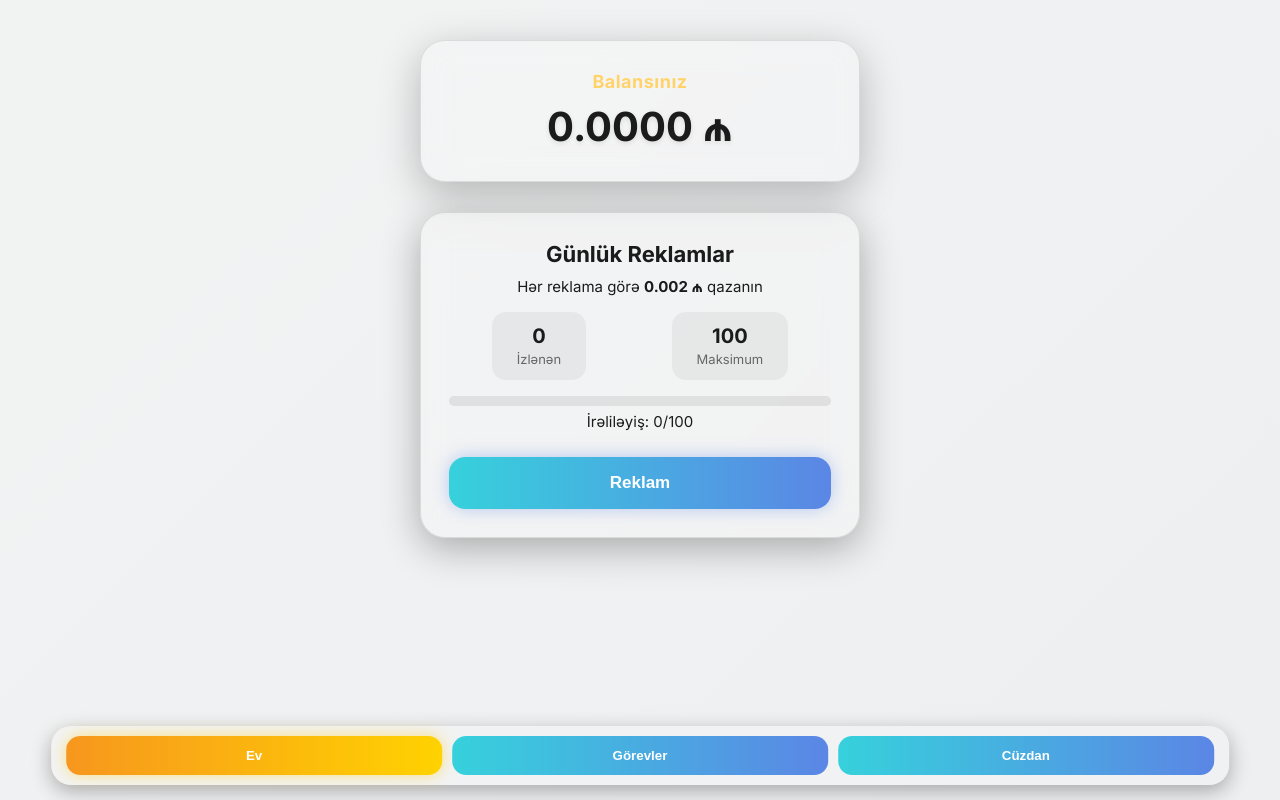
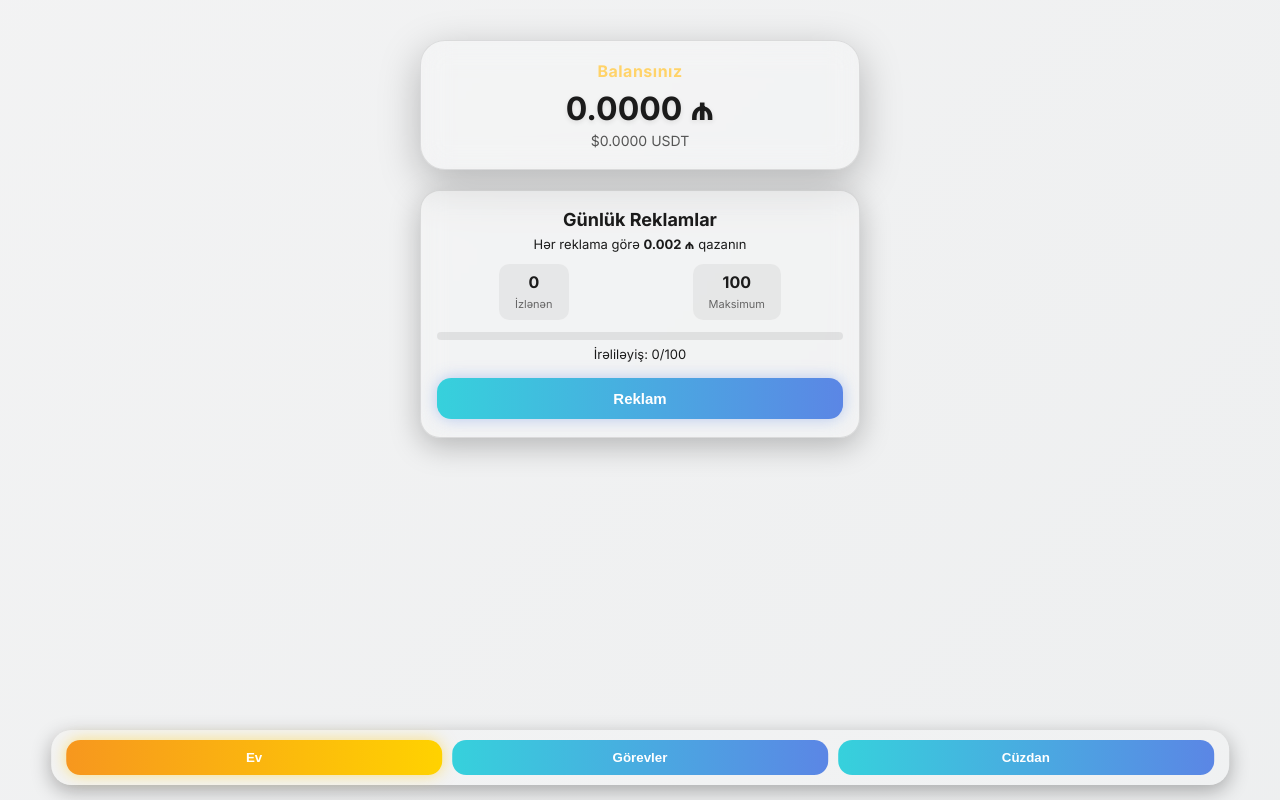
Before and after one commit to TuRaL14688/Qazanc, a plain HTML site: page index.html in a window 1280 px wide. Drawn offline with Linux system fonts and the light colour scheme.

Commit message:
index.html

```diff
--- a/index.html
+++ b/index.html
@@ -25,7 +25,8 @@ body{
   background:linear-gradient(135deg,var(--bg-start),var(--bg-end));
   background-size:400% 400%;
   animation:bgMove 12s ease infinite;
-  color:var(--text-dark);min-height:100vh;
+  color:var(--text-dark);
+  min-height:100vh;
   user-select:none;-webkit-user-select:none;
   -webkit-tap-highlight-color:transparent;
 }
@@ -42,65 +43,64 @@ body{
 .balance-card{
   background:var(--card-bg);
   border-radius:25px;
-  padding:30px 22px;
-  margin-bottom:30px;
+  padding:20px 18px;
+  margin-bottom:20px;
   box-shadow:0 12px 40px rgba(0,0,0,0.25);
   backdrop-filter:blur(14px);
   text-align:center;
   border:1px solid var(--card-border);
-  transition:transform 0.3s;
+  pointer-events:none;
 }
-.balance-card:hover{transform:scale(1.02);}
-.balance-card h3{font-size:18px;color:var(--accent);margin-bottom:10px;letter-spacing:0.5px;}
-.balance-card .amount{font-size:40px;font-weight:700;margin-top:5px;color:var(--text-dark);text-shadow:0 2px 5px rgba(0,0,0,0.1);}
-.balance-card .usd{font-size:16px;color:#555;margin-top:5px;}
+.balance-card h3{font-size:16px;color:var(--accent);margin-bottom:8px;letter-spacing:0.5px;}
+.balance-card .amount{font-size:32px;font-weight:700;margin-top:5px;color:var(--text-dark);text-shadow:0 2px 5px rgba(0,0,0,0.1);}
+.balance-card .usd{font-size:14px;color:#555;margin-top:4px;}
 
 .ad-card, .task-card{
   background:var(--card-bg);
-  border-radius:25px;
-  padding:28px;
+  border-radius:20px;
+  padding:18px 16px;
   text-align:center;
-  box-shadow:0 10px 38px rgba(0,0,0,0.3);
-  backdrop-filter:blur(15px);
+  box-shadow:0 8px 30px rgba(0,0,0,0.25);
+  backdrop-filter:blur(12px);
   border:1px solid var(--card-border);
-  margin-bottom:20px;
+  margin-bottom:12px;
 }
-.ad-card h2, .task-card h2{font-size:22px;color:var(--text-dark);margin-bottom:10px;}
-.ad-card p, .task-card p{margin:6px 0;color:var(--text-dark);font-size:15px;}
-.stats{display:flex;justify-content:space-around;margin-top:16px;}
-.stat{background:rgba(0,0,0,0.05);border-radius:14px;padding:12px 25px;}
-.stat span{display:block;font-size:20px;font-weight:700;color:var(--text-dark);}
-.stat label{font-size:13px;color:#666;}
-.progress{height:10px;background:rgba(0,0,0,0.08);border-radius:8px;overflow:hidden;margin-top:16px;}
+.ad-card h2, .task-card h2{font-size:18px;color:var(--text-dark);margin-bottom:6px;}
+.ad-card p, .task-card p{margin:4px 0;color:var(--text-dark);font-size:13px;}
+.stats{display:flex;justify-content:space-around;margin-top:12px;}
+.stat{background:rgba(0,0,0,0.05);border-radius:10px;padding:8px 16px;}
+.stat span{display:block;font-size:16px;font-weight:700;color:var(--text-dark);}
+.stat label{font-size:11px;color:#666;}
+.progress{height:8px;background:rgba(0,0,0,0.08);border-radius:6px;overflow:hidden;margin-top:12px;}
 .progress-fill{height:100%;background:#4ADE80;width:0%;transition:width .4s;}
 
 .ad-btn, .task-card button{
   width:100%;
-  margin-top:20px;
-  padding:16px;
-  font-size:17px;
+  margin-top:12px;
+  padding:12px;
+  font-size:15px;
   font-weight:700;
   border:none;
-  border-radius:16px;
+  border-radius:14px;
   color:var(--text-light);
   cursor:pointer;
   transition:0.3s;
 }
 .ad-btn{
   background:linear-gradient(90deg,var(--btn-gradient-start),var(--btn-gradient-end));
-  box-shadow:0 0 18px var(--btn-shadow);
+  box-shadow:0 0 16px var(--btn-shadow);
 }
-.ad-btn:hover:not(.waiting){transform:scale(1.05);box-shadow:0 0 25px var(--btn-shadow);}
-.task-card button{background:linear-gradient(90deg,#f7971e,#ffd200);box-shadow:0 0 18px rgba(255,210,50,0.4);}
-.task-card button:hover{transform:scale(1.05);box-shadow:0 0 25px rgba(255,210,50,0.6);}
+.ad-btn:hover:not(.waiting){transform:scale(1.03);box-shadow:0 0 20px var(--btn-shadow);}
+.task-card button{background:linear-gradient(90deg,#f7971e,#ffd200);box-shadow:0 0 16px rgba(255,210,50,0.4);}
+.task-card button:hover{transform:scale(1.03);box-shadow:0 0 20px rgba(255,210,50,0.6);}
 .task-card button.completed{background:gray !important;box-shadow:none !important;cursor:not-allowed !important;pointer-events:none !important;opacity:0.55;}
 
 .menu{position:fixed;bottom:15px;left:50%;transform:translateX(-50%);width:92%;display:flex;justify-content:space-around;background:rgba(255,255,255,0.15);padding:10px;border-radius:20px;box-shadow:0 6px 20px rgba(0,0,0,.3);}
-.menu button{flex:1;margin:0 5px;padding:12px;border:none;border-radius:14px;background:linear-gradient(90deg,#36D1DC,#5B86E5);color:#fff;font-weight:700;transition:0.3s;}
+.menu button{flex:1;margin:0 5px;padding:10px;border:none;border-radius:14px;background:linear-gradient(90deg,#36D1DC,#5B86E5);color:#fff;font-weight:700;transition:0.3s;}
 .menu button.active{background:linear-gradient(90deg,#f7971e,#ffd200);box-shadow:0 0 15px rgba(255,210,50,0.6);}
 
-.method-list{display:flex;flex-direction:column;gap:10px;margin:12px 0;}
-.method{padding:12px;border-radius:14px;background:linear-gradient(90deg,#36D1DC,#5B86E5);color:#fff;text-align:center;font-weight:700;cursor:pointer;}
+.method-list{display:flex;flex-direction:column;gap:8px;margin:10px 0;}
+.method{padding:10px;border-radius:12px;background:linear-gradient(90deg,#36D1DC,#5B86E5);color:#fff;text-align:center;font-weight:700;cursor:pointer;}
 
 #form{display:none;margin-top:10px;}
 #form input{width:100%;padding:10px;margin:6px 0;border-radius:10px;border:1px solid #ccc;}
@@ -112,12 +112,15 @@ body{
 </head>
 <body>
 <div class="container">
+
   <!-- Reklam səhifəsi -->
   <div id="adsPage" class="page active">
     <div class="balance-card">
       <h3>Balansınız</h3>
       <div class="amount"><span id="balance">0.0000</span> ₼</div>
+      <div class="usd">$<span id="balanceUSD">0.0000</span> USDT</div>
     </div>
+
     <div class="ad-card">
       <h2>Günlük Reklamlar</h2>
       <p>Hər reklama görə <b>0.002 ₼</b> qazanın</p>
@@ -144,6 +147,11 @@ body{
       <p>Qrupa qoşul və <b>0.1 ₼</b> qazan!</p>
       <button id="joinBtn2">Kanala Qoşul</button>
     </div>
+    <div class="task-card">
+      <h2>Bonus Tapşırıq </h2>
+      <p>Kanala qoşul və <b>0.15 ₼</b> qazan!</p>
+      <button id="joinBtn3">Kanala Qoşul</button>
+    </div>
   </div>
 
   <!-- Cüzdan -->
@@ -151,6 +159,7 @@ body{
     <div class="balance-card">
       <h3>Balansınız</h3>
       <div class="amount"><span id="balance2">0.0000</span> ₼</div>
+      <div class="usd">$<span id="balanceUSD2">0.0000</span> USDT</div>
     </div>
     <h2 style="text-align:center;margin-bottom:12px;color:#f0f9ff;">Çıxarış</h2>
     <div class="method-list" id="methods">
@@ -169,6 +178,7 @@ body{
       <div id="alert" class="alert"></div>
     </div>
   </div>
+
 </div>
 
 <div class="menu">
@@ -178,71 +188,81 @@ body{
 </div>
 
 <script>
-const LIMIT=100,REWARD=0.002;
-const BAL_KEY='bal',COUNT_KEY='cnt',RESET_KEY='resetTime',JOIN_KEY='joined',JOIN_KEY2='joined2';
-function safeGet(k,d=0){try{return JSON.parse(localStorage.getItem(k))??d;}catch{return d;}
-}
+const LIMIT = 100, REWARD = 0.002;
+const BAL_KEY = 'bal', COUNT_KEY = 'cnt', RESET_KEY = 'resetTime', JOIN_KEY = 'joined', JOIN_KEY2 = 'joined2', JOIN_KEY3 = 'joined3';
+
+function safeGet(k,d=0){try{return JSON.parse(localStorage.getItem(k))??d;}catch{return d;}}
 function safeSet(k,v){try{localStorage.setItem(k,JSON.stringify(v));}catch(e){}}
 
-let bal=parseFloat(safeGet(BAL_KEY,0));
-let cnt=parseInt(safeGet(COUNT_KEY,0));
-let resetTime=safeGet(RESET_KEY,null);
+let bal = parseFloat(safeGet(BAL_KEY,0));
+let cnt = parseInt(safeGet(COUNT_KEY,0));
+let resetTime = safeGet(RESET_KEY,null);
+
 function getNextResetTime(){
-  const now=new Date();
-  const AZ_OFFSET=4;
-  let resetUTC=new Date(Date.UTC(
-    now.getUTCFullYear(),now.getUTCMonth(),now.getUTCDate(),
+  const now = new Date();
+  const AZ_OFFSET = 4;
+  let resetUTC = new Date(Date.UTC(
+    now.getUTCFullYear(), now.getUTCMonth(), now.getUTCDate(),
     23-AZ_OFFSET,0,0,0
   ));
-  if(now.getTime()>resetUTC.getTime()){resetUTC.setUTCDate(resetUTC.getUTCDate()+1);}
+  if(now.getTime() > resetUTC.getTime()){ resetUTC.setUTCDate(resetUTC.getUTCDate()+1);}
   return resetUTC.getTime();
 }
-if(!resetTime||Date.now()>resetTime){cnt=0;resetTime=getNextResetTime();safeSet(RESET_KEY,resetTime);safeSet(COUNT_KEY,cnt);}
+
+if(!resetTime || Date.now() > resetTime){
+  cnt = 0;
+  resetTime = getNextResetTime();
+  safeSet(RESET_KEY, resetTime);
+  safeSet(COUNT_KEY, cnt);
+}
+
+// Update funksiyası həm AZN həm USDT balansını yeniləyir
 function update(){
-  document.getElementById('balance').textContent=bal.toFixed(4);
-  document.getElementById('balance2').textContent=bal.toFixed(4);
-  document.getElementById('adsCount').textContent=cnt;
-  document.getElementById('progress').style.width=(cnt/LIMIT*100)+'%';
-  document.getElementById('progressText').textContent=`${cnt}/${LIMIT}`;
-  safeSet(BAL_KEY,bal);safeSet(COUNT_KEY,cnt);
+  document.getElementById('balance').textContent = bal.toFixed(4);
+  document.getElementById('balance2').textContent = bal.toFixed(4);
+  const usdt = bal / 1.7; // 1 USDT = 1.7 AZN
+  document.getElementById('balanceUSD').textContent = usdt.toFixed(4);
+  document.getElementById('balanceUSD2').textContent = usdt.toFixed(4);
+  document.getElementById('adsCount').textContent = cnt;
+  document.getElementById('progress').style.width = (cnt/LIMIT*100)+'%';
+  document.getElementById('progressText').textContent = `${cnt}/${LIMIT}`;
+  safeSet(BAL_KEY, bal);
+  safeSet(COUNT_KEY, cnt);
 }
 update();
 
 /* Reklam düyməsi */
-const adBtn=document.getElementById('adBtn'),msg=document.getElementById('msg');
-adBtn.onclick=()=>{
-  if(cnt>=LIMIT){ msg.textContent='📣 Gündəlik limitə çatdınız!'; return; }
+const adBtn = document.getElementById('adBtn'), msg = document.getElementById('msg');
+adBtn.onclick = () => {
+  if(cnt >= LIMIT){ msg.textContent='📣 Gündəlik limitə çatdınız!'; return; }
   adBtn.disabled=true;
   adBtn.classList.add('waiting');
   msg.textContent='İzlənir...';
   try{ if(typeof show_10024800==='function'){ show_10024800(); } }catch(e){}
   setTimeout(()=>{
-    bal+=REWARD;cnt++;update();
+    bal += REWARD; cnt++; update();
     msg.textContent='✅ +0.002 ₼ əlavə olundu!';
-    let s=10;
-    const t=setInterval(()=>{
+    let s = 10;
+    const t = setInterval(()=>{
       msg.textContent=`⏳ ${s}s gözləyin`;
       s--;
-      if(s<0){clearInterval(t);adBtn.disabled=false;adBtn.classList.remove('waiting');msg.textContent='';}
+      if(s<0){clearInterval(t); adBtn.disabled=false; adBtn.classList.remove('waiting'); msg.textContent='';}
     },1000);
   },2500);
 };
 
 /* Tapşırıqlar */
 const joinBtn=document.getElementById('joinBtn');
-if(localStorage.getItem(JOIN_KEY)){joinBtn.textContent='Tamamlandı';joinBtn.classList.add('completed');joinBtn.disabled=true;}
-joinBtn.onclick=()=>{
-  if(localStorage.getItem(JOIN_KEY))return;bal+=0.1; safeSet(BAL_KEY,bal);
-  localStorage.setItem(JOIN_KEY,'1');joinBtn.textContent='Tamamlandı';joinBtn.classList.add('completed');joinBtn.disabled=true;
-  window.open('https://t.me/qazancazicmasi','_blank');update();
-};
+if(localStorage.getItem(JOIN_KEY)){joinBtn.textContent='Tamamlandı';joinBtn.classList.add('completed'); joinBtn.disabled=true;}
+joinBtn.onclick=()=>{if(localStorage.getItem(JOIN_KEY)) return; bal+=0.1; safeSet(BAL_KEY,bal); localStorage.setItem(JOIN_KEY,'1'); joinBtn.textContent='Tamamlandı'; joinBtn.classList.add('completed'); joinBtn.disabled=true; window.open('https://t.me/qazancazicmasi','_blank'); update();}
+
 const joinBtn2=document.getElementById('joinBtn2');
-if(localStorage.getItem(JOIN_KEY2)){joinBtn2.textContent='Tamamlandı';joinBtn2.classList.add('completed');joinBtn2.disabled=true;}
-joinBtn2.onclick=()=>{
-  if(localStorage.getItem(JOIN_KEY2))return;bal+=0.1; safeSet(BAL_KEY,bal);
-  localStorage.setItem(JOIN_KEY2,'1');joinBtn2.textContent='Tamamlandı';joinBtn2.classList.add('completed');joinBtn2.disabled=true;
-  window.open('https://t.me/qazancazchat','_blank');update();
-};
+if(localStorage.getItem(JOIN_KEY2)){joinBtn2.textContent='Tamamlandı';joinBtn2.classList.add('completed'); joinBtn2.disabled=true;}
+joinBtn2.onclick=()=>{if(localStorage.getItem(JOIN_KEY2)) return; bal+=0.1; safeSet(BAL_KEY,bal); localStorage.setItem(JOIN_KEY2,'1'); joinBtn2.textContent='Tamamlandı'; joinBtn2.classList.add('completed'); joinBtn2.disabled=true; window.open('https://t.me/qazancazchat','_blank'); update();}
+
+const joinBtn3=document.getElementById('joinBtn3');
+if(localStorage.getItem(JOIN_KEY3)){joinBtn3.textContent='Tamamlandı';joinBtn3.classList.add('completed'); joinBtn3.disabled=true;}
+joinBtn3.onclick=()=>{if(localStorage.getItem(JOIN_KEY3)) return; bal+=0.15; safeSet(BAL_KEY,bal); localStorage.setItem(JOIN_KEY3,'1'); joinBtn3.textContent='Tamamlandı'; joinBtn3.classList.add('completed'); joinBtn3.disabled=true; window.open('https://t.me/turaldevelopers','_blank'); update();}
 
 /* Page navigation */
 function showPage(id,btn){
@@ -277,27 +297,35 @@ document.getElementById('backBtn').onclick=()=>{
 };
 
 document.getElementById('withdrawBtn').onclick=()=>{
-  const det=details.value.trim();
-  const amt=parseFloat(amount.value);
-  alertBox.style.display='none';
-  if(!type){showErr('Metod seçin');return;}
-  if(!det){showErr('Detalları daxil edin');return;}
-  if(isNaN(amt)||amt<=0){showErr('Məbləği düzgün daxil edin');return;}
-  if(amt<min[type]){showErr(`Minimum məbləğ ${min[type]} AZN`);return;}
-  if(amt>bal){showErr('Balans kifayət etmir');return;}
-  bal-=amt; safeSet(BAL_KEY,bal);update();
-  alertBox.textContent='✅ Çıxarış göndərildi!';
-  alertBox.className='alert success';
-  alertBox.style.display='block';
-  form.style.display='none';
-  document.getElementById('methods').style.display='flex';
+  const det = details.value.trim();
+  const amt = parseFloat(amount.value);
+  alertBox.style.display = 'none';
+
+  if(!type){ showErr('Metod seçin'); return; }
+  if(!det){ showErr('Detalları daxil edin'); return; }
+  if(isNaN(amt) || amt <= 0){ showErr('Məbləği düzgün daxil edin'); return; }
+  if(amt < min[type]){ showErr(`Minimum məbləğ ${min[type]} AZN`); return; }
+  if(amt > bal){ showErr('Balans kifayət etmir'); return; }
+
+  // Balansı çıxmaq
+  bal -= amt;
+  safeSet(BAL_KEY, bal);
+  update();
+
+  alertBox.textContent = '✅ Çıxarış göndərildi!';
+  alertBox.className = 'alert success';
+  alertBox.style.display = 'block';
+
+  // Formu bağla
+  form.style.display = 'none';
+  document.getElementById('methods').style.display = 'flex';
 };
 
 function showErr(msg){
-  alertBox.textContent=msg;
-  alertBox.className='alert error';
-  alertBox.style.display='block';
+  alertBox.textContent = msg;
+  alertBox.className = 'alert error';
+  alertBox.style.display = 'block';
 }
 </script>
 </body>
-  </html>
+</html>
```
